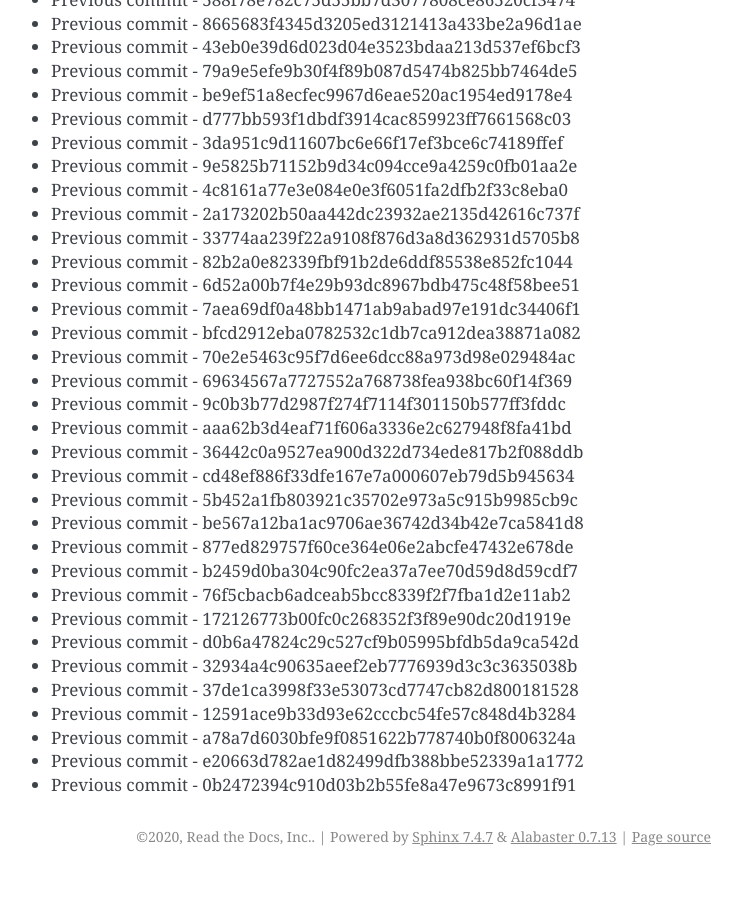
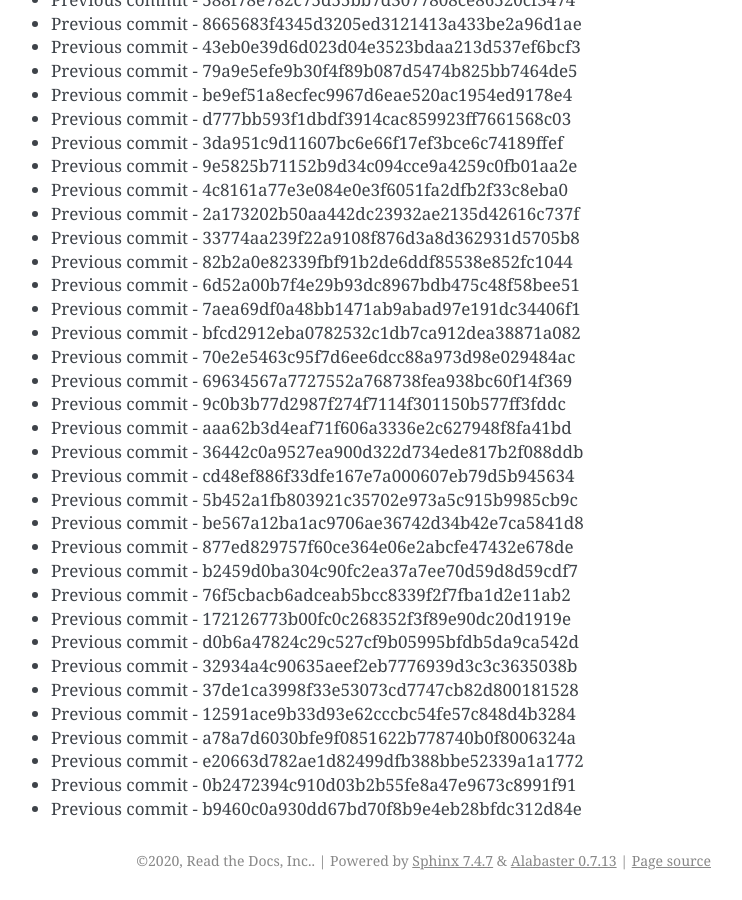
Before and after one commit to readthedocs/rtd-git-stresstest, a Sphinx documentation site: the page built from docs/updates.rst, in a window 1280 px wide and 900 px high, scrolled down 33305 px. Shown: the whole window, without its empty margins (399-1141 px from the left). Built offline with Sphinx 7.4.7, drawn with Linux system fonts in a browser that asks for light colours; before the commit the page ends 34181 px from its top, so only the background shows below that.

Commit message:
Generating commit from previous: b9460c0a930dd67bd70f8b9e4eb28bfdc312d84e

```diff
--- a/docs/updates.rst
+++ b/docs/updates.rst
@@ -1431,3 +1431,4 @@ It can be tested for any performance characteristics.
 * Previous commit - a78a7d6030bfe9f0851622b778740b0f8006324a
 * Previous commit - e20663d782ae1d82499dfb388bbe52339a1a1772
 * Previous commit - 0b2472394c910d03b2b55fe8a47e9673c8991f91
+* Previous commit - b9460c0a930dd67bd70f8b9e4eb28bfdc312d84e
```
